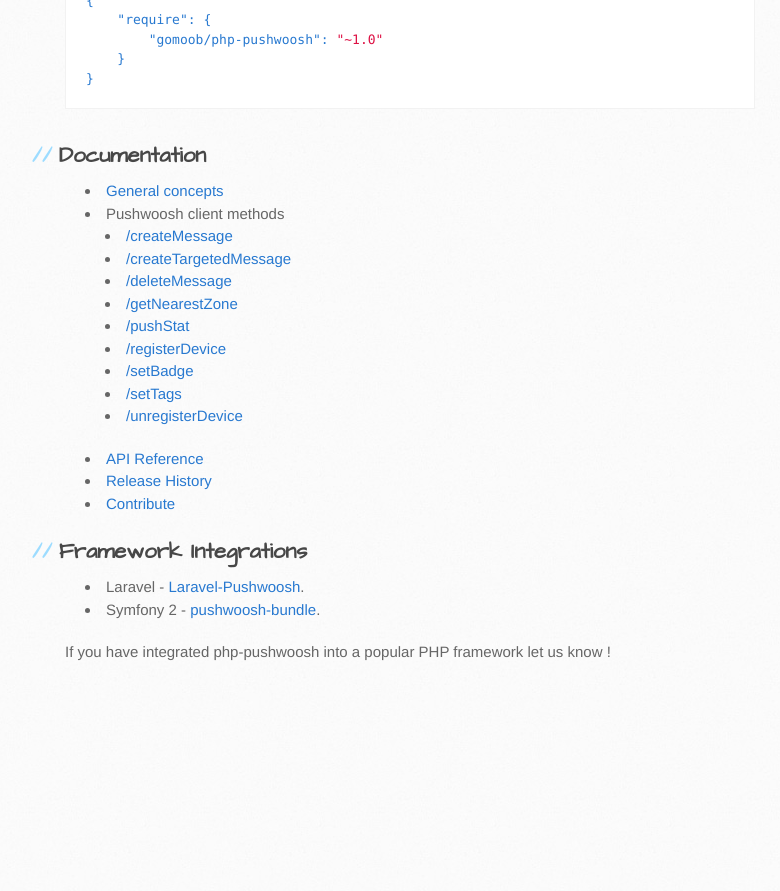
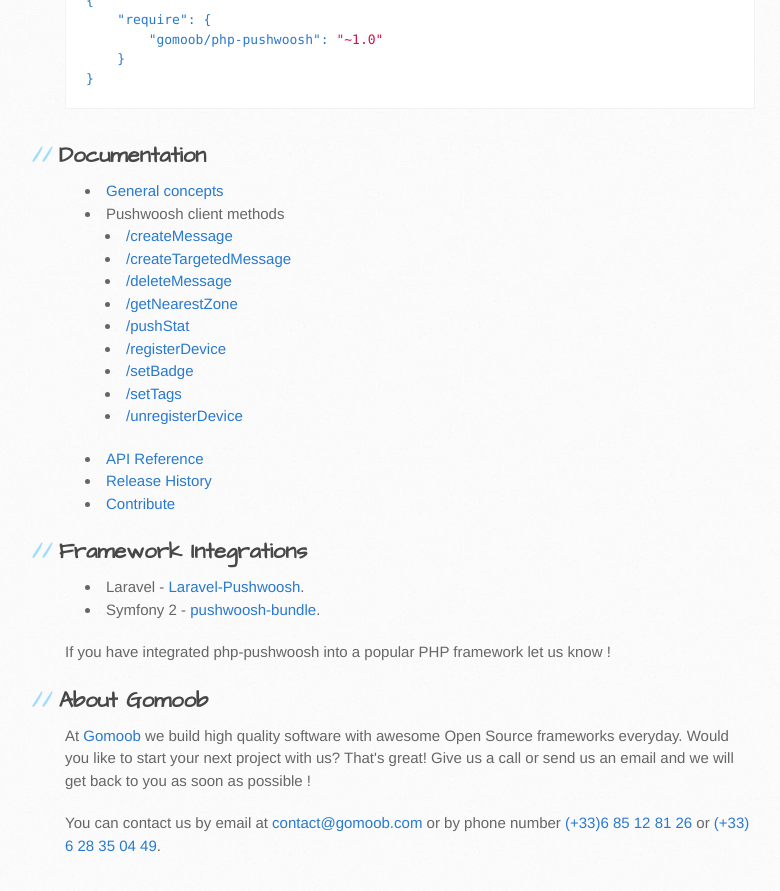
Before and after one commit to gomoob/php-pushwoosh, a Jekyll site: the page built from index.html, in a window 1280 px wide and 900 px high, scrolled down 1050 px. Shown: the top 891 px of the window, without its empty margins (105-885 px from the left). Built offline with Jekyll 4.4.1, drawn with Linux system fonts in a browser that asks for light colours; before the commit the page ends 1756 px from its top, so only the background shows below that.

Commit message:
Update the documentation for version 1.5.0.

```diff
--- a/index.html
+++ b/index.html
@@ -110,3 +110,14 @@
 </ul>
 
 <p>If you have integrated php-pushwoosh into a popular PHP framework let us know !</p>
+
+<h2>About Gomoob</h2>
+<p>
+    At <a href="https://www.gomoob.com" target="_blank">Gomoob</a> we build high quality software with awesome Open
+    Source frameworks everyday. Would you like to start your next project with us? That's great! Give us a call or send
+    us an email and we will get back to you as soon as possible !
+</p>
+<p>
+    You can contact us by email at <a href="mailto:contact@gomoob.com">contact@gomoob.com</a> or by phone number
+    <a href="tel:+33685128126">(+33)6 85 12 81 26</a> or <a href="tel:+33628350449">(+33) 6 28 35 04 49</a>.
+</p>
```
